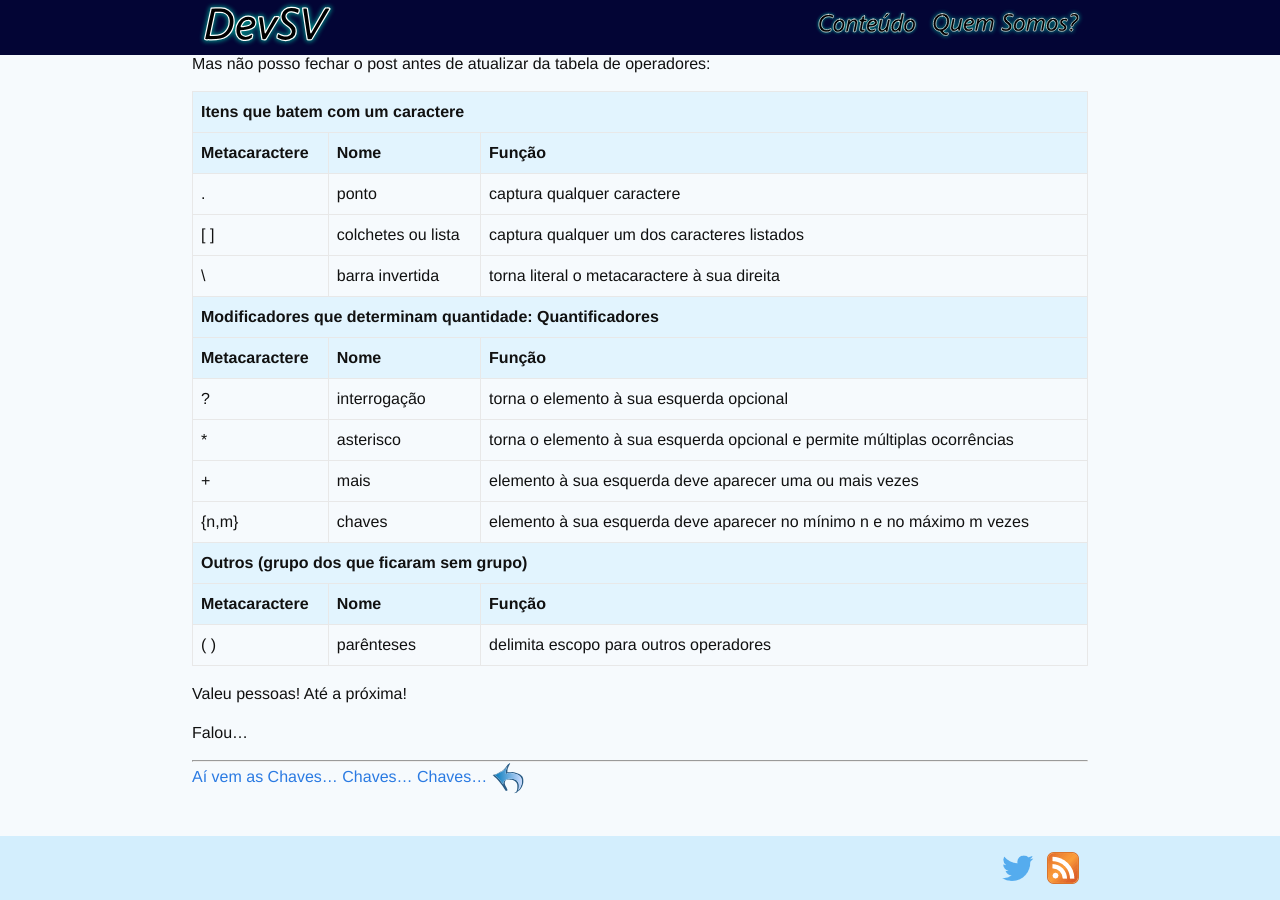
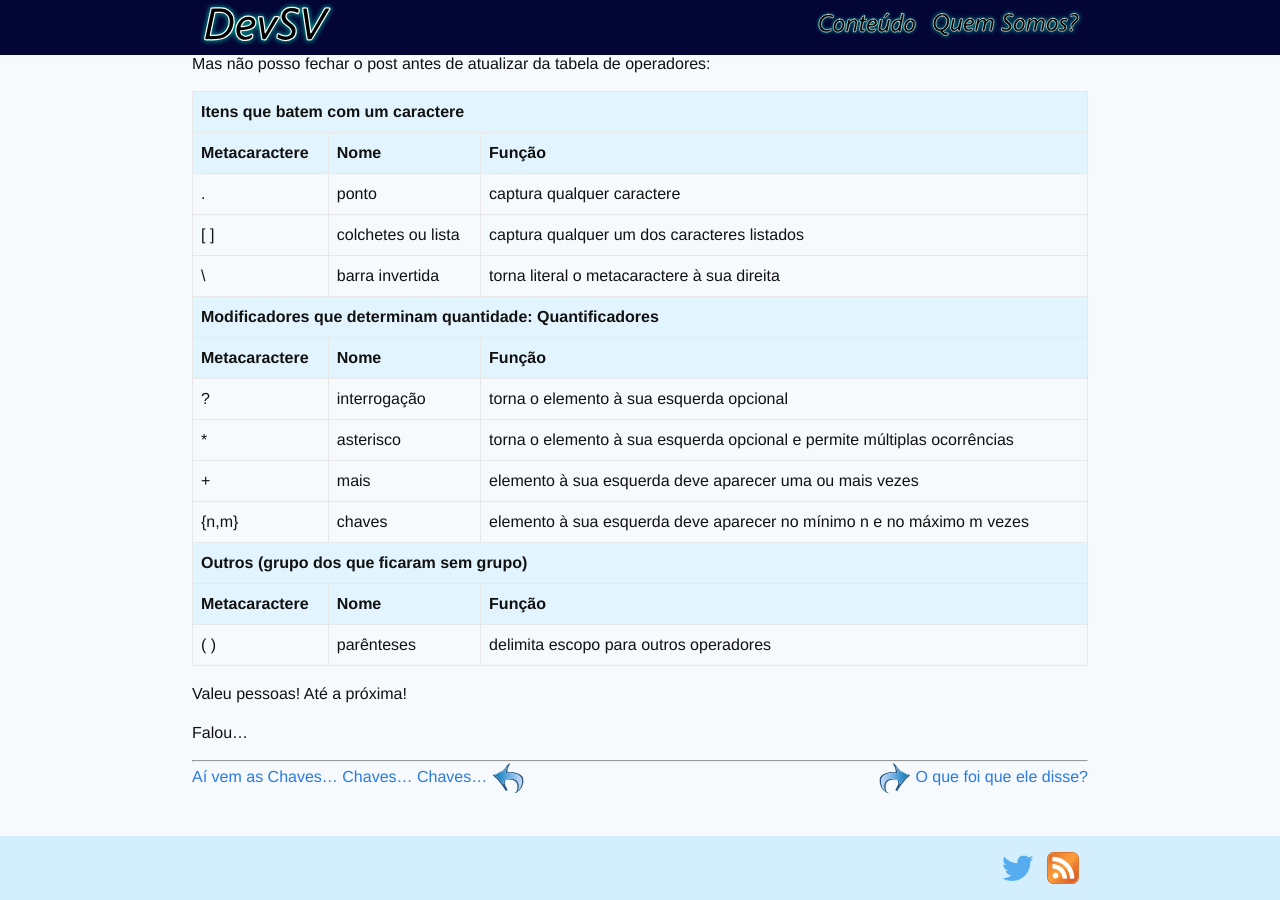
Before and after one commit to devsvbr/devsvbr.github.io, a Jekyll site: the page built from _posts/2017-04-08-falando-sobre-expressoes-regulares-ela-e-gulosa-estupida.md, in a window 1280 px wide and 900 px high, scrolled down 5630 px. Built offline with Jekyll 4.4.1, drawn with Linux system fonts in a browser that asks for light colours.

Commit message:
adicionando referencia pro proximo post no post #8 sobre ER

```diff
--- a/_posts/2017-04-08-falando-sobre-expressoes-regulares-ela-e-gulosa-estupida.md
+++ b/_posts/2017-04-08-falando-sobre-expressoes-regulares-ela-e-gulosa-estupida.md
@@ -151,4 +151,4 @@ Falou...
 
 ---
 
-<span class="previous-post">[Aí vem as Chaves... Chaves... Chaves... <img class="icon32 flipped" src="{{ "/img/icons/arrow.svg" | prepend: site.baseurl }}" alt="(anterior)">]({{ site.baseurl }}{% link _posts/2017-04-04-falando-sobre-expressoes-regulares-ai-vem-as-chaves-chaves-chaves.md %})</span>
+<span class="previous-post">[Aí vem as Chaves... Chaves... Chaves... <img class="icon32 flipped" src="{{ "/img/icons/arrow.svg" | prepend: site.baseurl }}" alt="(anterior)">]({{ site.baseurl }}{% link _posts/2017-04-04-falando-sobre-expressoes-regulares-ai-vem-as-chaves-chaves-chaves.md %})</span> <span class="next-post">[<img class="icon32" src="{{ "/img/icons/arrow.svg" | prepend: site.baseurl }}" alt="(próximo)"> O que foi que ele disse?]({{ site.baseurl }}{% link _posts/2017-04-13-falando-sobre-expressoes-regulares-o-que-foi-que-ele-disse.md %})</span>
```
